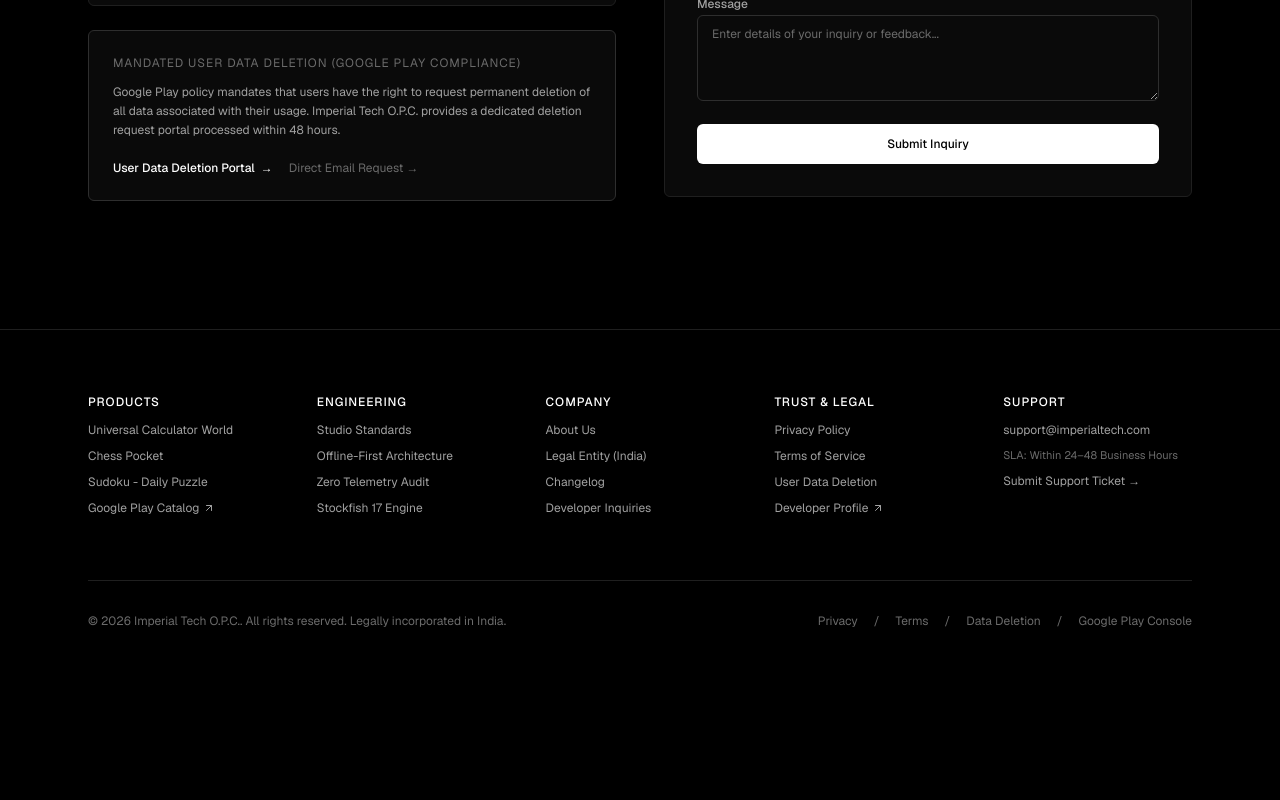
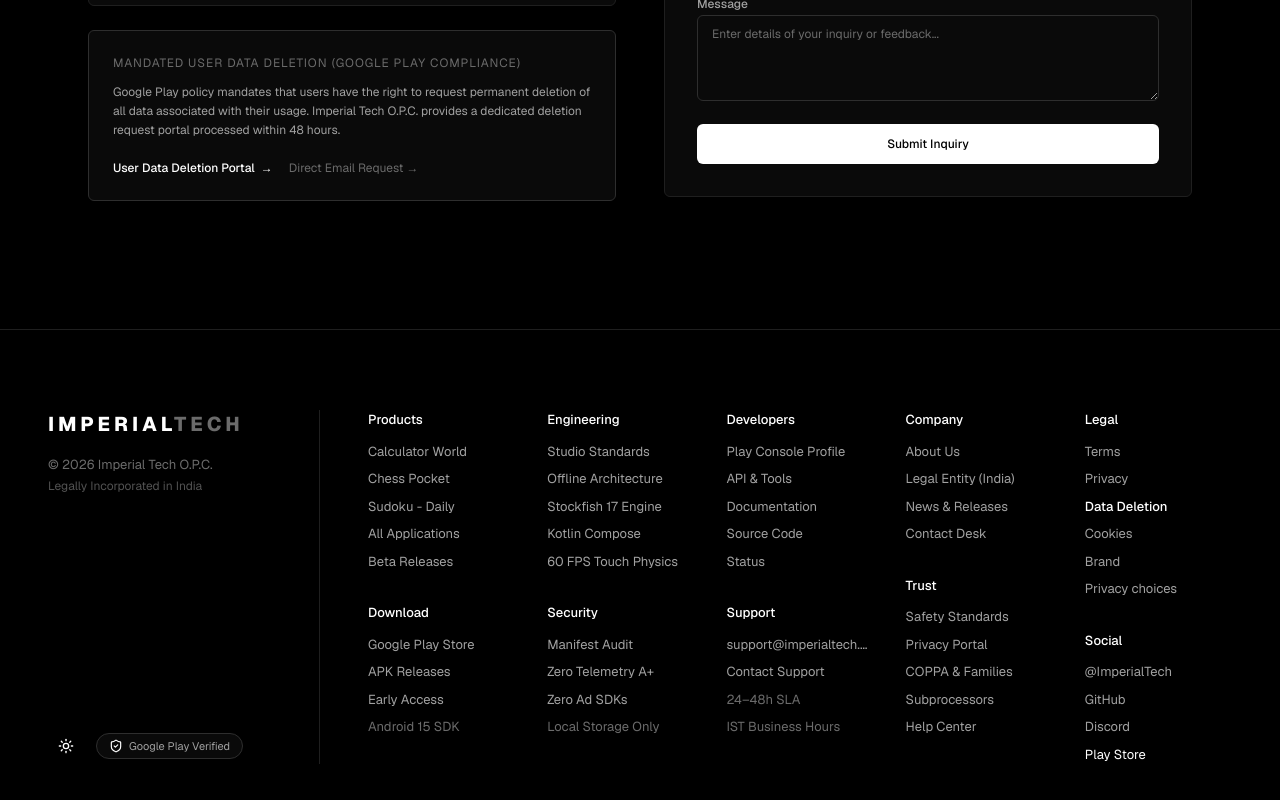
Before and after one commit to som2077/Imperial, a Next.js app: page / in a window 1280 px wide. Shown: the part 5985-6785 px from the top of the page. Before the commit the page ends 6678 px from the top, so only its background shows below. Built offline with nearby package versions, Linux system fonts and the light colour scheme; no server answers.

Commit message:
feat: redesign footer to exactly match x.ai/SpaceX 5-column dual-tier split layout

```diff
--- a/src/components/landing/imperial-footer.tsx
+++ b/src/components/landing/imperial-footer.tsx
@@ -3,195 +3,389 @@
 import * as React from "react";
 import Link from "next/link";
 import { siteConfig } from "@/config/site";
-import { ArrowUpRight } from "lucide-react";
+import { ThemeToggle } from "@/components/theme-toggle";
+import { ArrowUpRight, CheckCircle2, ShieldCheck, Sun } from "lucide-react";
 
 export function ImperialFooter() {
   return (
-    <footer className="bg-black text-white border-t border-[#1F1F1F]">
-      <div className="container mx-auto max-w-[1200px] px-6 lg:px-12 py-16">
-        {/* Multi-column link lists (design.md spec) */}
-        <div className="grid grid-cols-2 md:grid-cols-4 lg:grid-cols-5 gap-10">
-          {/* Column 1: Studio Apps */}
-          <div className="space-y-3">
-            <h4 className="font-mono text-xs uppercase tracking-[0.08em] text-white font-medium">
-              Products
-            </h4>
-            <ul className="space-y-2.5 text-xs text-[#A1A1A1]">
+    <footer className="bg-black text-white border-t border-[#1F1F1F] font-sans antialiased">
+      <div className="container mx-auto max-w-[1400px] px-6 lg:px-12 py-16 lg:py-20">
+        <div className="grid grid-cols-1 lg:grid-cols-12 gap-12 lg:gap-8 items-start">
+          {/* ============================================================== */}
+          {/* LEFT SECTION: Logo, Copyright, Divider & Bottom Pills          */}
+          {/* ============================================================== */}
+          <div className="lg:col-span-3 lg:border-r lg:border-[#1F1F1F] lg:pr-8 flex flex-col justify-between h-full min-h-[340px]">
+            <div>
+              {/* Stylized Modern Tech Logo Wordmark (SPACEX style) */}
+              <Link
+                href="/"
+                className="inline-block tracking-[0.2em] font-extrabold text-white text-lg sm:text-xl font-mono uppercase hover:opacity-80 transition-opacity"
+              >
+                IMPERIAL<span className="text-[#6B6B6B]">TECH</span>
+              </Link>
+
+              {/* Exact Copyright line */}
+              <p className="mt-4 text-[13px] text-[#6B6B6B] leading-relaxed">
+                &copy; {new Date().getFullYear()} {siteConfig.company.legalName}
+              </p>
+              <p className="text-[12px] text-[#525252] mt-0.5">
+                Legally Incorporated in India
+              </p>
+            </div>
+
+            {/* Bottom Left: Theme Toggle & Verified Pill Badge */}
+            <div className="mt-12 lg:mt-auto pt-6 flex items-center gap-3">
+              <ThemeToggle />
+              <div className="inline-flex items-center gap-1.5 rounded-full border border-[#2E2E2E] bg-[#0A0A0A] px-3 py-1 text-[11px] text-[#A1A1A1]">
+                <ShieldCheck className="size-3.5 text-white" />
+                <span>Google Play Verified</span>
+              </div>
+            </div>
+          </div>
+
+          {/* ============================================================== */}
+          {/* RIGHT SECTION: 5-Column Grid with 2-tier stacked link groups   */}
+          {/* ============================================================== */}
+          <div className="lg:col-span-9 lg:pl-4">
+            <div className="grid grid-cols-2 sm:grid-cols-3 lg:grid-cols-5 gap-y-10 gap-x-6 sm:gap-x-8 text-[13px]">
+              {/* COLUMN 1: Products & Download */}
+              <div className="space-y-8">
+                <div>
+                  <h4 className="text-white font-medium mb-3">Products</h4>
+                  <ul className="space-y-2 text-[#A1A1A1]">
                     <li>
-                <Link href="#portfolio" className="hover:text-white transition-colors">
-                  Universal Calculator World
+                      <Link href="#portfolio" className="hover:text-white transition-colors block">
+                        Calculator World
                       </Link>
                     </li>
                     <li>
-                <Link href="#portfolio" className="hover:text-white transition-colors">
+                      <Link href="#portfolio" className="hover:text-white transition-colors block">
                         Chess Pocket
                       </Link>
                     </li>
                     <li>
-                <Link href="#portfolio" className="hover:text-white transition-colors">
-                  Sudoku - Daily Puzzle
+                      <Link href="#portfolio" className="hover:text-white transition-colors block">
+                        Sudoku - Daily
                       </Link>
+                    </li>
+                    <li>
+                      <Link href="#portfolio" className="hover:text-white transition-colors block">
+                        All Applications
+                      </Link>
+                    </li>
+                    <li>
+                      <Link href="/changelog" className="hover:text-white transition-colors block">
+                        Beta Releases
+                      </Link>
+                    </li>
+                  </ul>
+                </div>
+
+                <div>
+                  <h4 className="text-white font-medium mb-3">Download</h4>
+                  <ul className="space-y-2 text-[#A1A1A1]">
+                    <li>
+                      <a
+                        href={siteConfig.company.googlePlayStoreUrl}
+                        target="_blank"
+                        rel="noopener noreferrer"
+                        className="hover:text-white transition-colors block"
+                      >
+                        Google Play Store
+                      </a>
+                    </li>
+                    <li>
+                      <Link href="#portfolio" className="hover:text-white transition-colors block">
+                        APK Releases
+                      </Link>
+                    </li>
+                    <li>
+                      <Link href="#contact" className="hover:text-white transition-colors block">
+                        Early Access
+                      </Link>
+                    </li>
+                    <li>
+                      <span className="text-[#6B6B6B] block">Android 15 SDK</span>
+                    </li>
+                  </ul>
+                </div>
+              </div>
+
+              {/* COLUMN 2: Engineering & Security */}
+              <div className="space-y-8">
+                <div>
+                  <h4 className="text-white font-medium mb-3">Engineering</h4>
+                  <ul className="space-y-2 text-[#A1A1A1]">
+                    <li>
+                      <Link href="#standards" className="hover:text-white transition-colors block">
+                        Studio Standards
+                      </Link>
+                    </li>
+                    <li>
+                      <Link href="#standards" className="hover:text-white transition-colors block">
+                        Offline Architecture
+                      </Link>
+                    </li>
+                    <li>
+                      <Link href="#standards" className="hover:text-white transition-colors block">
+                        Stockfish 17 Engine
+                      </Link>
+                    </li>
+                    <li>
+                      <Link href="#standards" className="hover:text-white transition-colors block">
+                        Kotlin Compose
+                      </Link>
+                    </li>
+                    <li>
+                      <Link href="#standards" className="hover:text-white transition-colors block">
+                        60 FPS Touch Physics
+                      </Link>
+                    </li>
+                  </ul>
+                </div>
+
+                <div>
+                  <h4 className="text-white font-medium mb-3">Security</h4>
+                  <ul className="space-y-2 text-[#A1A1A1]">
+                    <li>
+                      <Link href="#standards" className="hover:text-white transition-colors block">
+                        Manifest Audit
+                      </Link>
+                    </li>
+                    <li>
+                      <Link href="/privacy" className="hover:text-white transition-colors block">
+                        Zero Telemetry A+
+                      </Link>
+                    </li>
+                    <li>
+                      <Link href="#standards" className="hover:text-white transition-colors block">
+                        Zero Ad SDKs
+                      </Link>
+                    </li>
+                    <li>
+                      <span className="text-[#6B6B6B] block">Local Storage Only</span>
+                    </li>
+                  </ul>
+                </div>
+              </div>
+
+              {/* COLUMN 3: Developers & Support */}
+              <div className="space-y-8">
+                <div>
+                  <h4 className="text-white font-medium mb-3">Developers</h4>
+                  <ul className="space-y-2 text-[#A1A1A1]">
+                    <li>
+                      <a
+                        href={siteConfig.company.googlePlayStoreUrl}
+                        target="_blank"
+                        rel="noopener noreferrer"
+                        className="hover:text-white transition-colors block"
+                      >
+                        Play Console Profile
+                      </a>
+                    </li>
+                    <li>
+                      <Link href="#portfolio" className="hover:text-white transition-colors block">
+                        API &amp; Tools
+                      </Link>
+                    </li>
+                    <li>
+                      <Link href="/docs" className="hover:text-white transition-colors block">
+                        Documentation
+                      </Link>
+                    </li>
+                    <li>
+                      <a
+                        href={siteConfig.socials.github}
+                        target="_blank"
+                        rel="noopener noreferrer"
+                        className="hover:text-white transition-colors block"
+                      >
+                        Source Code
+                      </a>
+                    </li>
+                    <li>
+                      <Link href="/changelog" className="hover:text-white transition-colors block">
+                        Status
+                      </Link>
+                    </li>
+                  </ul>
+                </div>
+
+                <div>
+                  <h4 className="text-white font-medium mb-3">Support</h4>
+                  <ul className="space-y-2 text-[#A1A1A1]">
+                    <li>
+                      <a
+                        href={`mailto:${siteConfig.company.supportEmail}`}
+                        className="hover:text-white transition-colors block truncate"
+                      >
+                        {siteConfig.company.supportEmail}
+                      </a>
+                    </li>
+                    <li>
+                      <Link href="#contact" className="hover:text-white transition-colors block">
+                        Contact Support
+                      </Link>
+                    </li>
+                    <li>
+                      <span className="text-[#6B6B6B] block">24–48h SLA</span>
+                    </li>
+                    <li>
+                      <span className="text-[#6B6B6B] block">IST Business Hours</span>
+                    </li>
+                  </ul>
+                </div>
+              </div>
+
+              {/* COLUMN 4: Company & Trust */}
+              <div className="space-y-8">
+                <div>
+                  <h4 className="text-white font-medium mb-3">Company</h4>
+                  <ul className="space-y-2 text-[#A1A1A1]">
+                    <li>
+                      <Link href="#about" className="hover:text-white transition-colors block">
+                        About Us
+                      </Link>
+                    </li>
+                    <li>
+                      <Link href="#about" className="hover:text-white transition-colors block">
+                        Legal Entity (India)
+                      </Link>
+                    </li>
+                    <li>
+                      <Link href="/changelog" className="hover:text-white transition-colors block">
+                        News &amp; Releases
+                      </Link>
+                    </li>
+                    <li>
+                      <Link href="#contact" className="hover:text-white transition-colors block">
+                        Contact Desk
+                      </Link>
+                    </li>
+                  </ul>
+                </div>
+
+                <div>
+                  <h4 className="text-white font-medium mb-3">Trust</h4>
+                  <ul className="space-y-2 text-[#A1A1A1]">
+                    <li>
+                      <Link href="/privacy" className="hover:text-white transition-colors block">
+                        Safety Standards
+                      </Link>
+                    </li>
+                    <li>
+                      <Link href="/privacy" className="hover:text-white transition-colors block">
+                        Privacy Portal
+                      </Link>
+                    </li>
+                    <li>
+                      <Link href="/privacy" className="hover:text-white transition-colors block">
+                        COPPA &amp; Families
+                      </Link>
+                    </li>
+                    <li>
+                      <Link href="/privacy" className="hover:text-white transition-colors block">
+                        Subprocessors
+                      </Link>
+                    </li>
+                    <li>
+                      <Link href="#contact" className="hover:text-white transition-colors block">
+                        Help Center
+                      </Link>
+                    </li>
+                  </ul>
+                </div>
+              </div>
+
+              {/* COLUMN 5: Legal & Social */}
+              <div className="space-y-8">
+                <div>
+                  <h4 className="text-white font-medium mb-3">Legal</h4>
+                  <ul className="space-y-2 text-[#A1A1A1]">
+                    <li>
+                      <Link href="/terms" className="hover:text-white transition-colors block">
+                        Terms
+                      </Link>
+                    </li>
+                    <li>
+                      <Link href="/privacy" className="hover:text-white transition-colors block">
+                        Privacy
+                      </Link>
+                    </li>
+                    <li>
+                      <Link
+                        href="/data-deletion"
+                        className="hover:text-white transition-colors block text-white font-medium"
+                      >
+                        Data Deletion
+                      </Link>
+                    </li>
+                    <li>
+                      <Link href="/privacy" className="hover:text-white transition-colors block">
+                        Cookies
+                      </Link>
+                    </li>
+                    <li>
+                      <Link href="/terms" className="hover:text-white transition-colors block">
+                        Brand
+                      </Link>
+                    </li>
+                    <li>
+                      <Link href="/privacy" className="hover:text-white transition-colors block">
+                        Privacy choices
+                      </Link>
+                    </li>
+                  </ul>
+                </div>
+
+                <div>
+                  <h4 className="text-white font-medium mb-3">Social</h4>
+                  <ul className="space-y-2 text-[#A1A1A1]">
+                    <li>
+                      <a
+                        href={siteConfig.socials.twitter}
+                        target="_blank"
+                        rel="noopener noreferrer"
+                        className="hover:text-white transition-colors block"
+                      >
+                        @ImperialTech
+                      </a>
+                    </li>
+                    <li>
+                      <a
+                        href={siteConfig.socials.github}
+                        target="_blank"
+                        rel="noopener noreferrer"
+                        className="hover:text-white transition-colors block"
+                      >
+                        GitHub
+                      </a>
+                    </li>
+                    <li>
+                      <a
+                        href={siteConfig.socials.discord}
+                        target="_blank"
+                        rel="noopener noreferrer"
+                        className="hover:text-white transition-colors block"
+                      >
+                        Discord
+                      </a>
                     </li>
                     <li>
                       <a
                         href={siteConfig.company.googlePlayStoreUrl}
                         target="_blank"
                         rel="noopener noreferrer"
-                  className="hover:text-white transition-colors inline-flex items-center gap-1"
+                        className="hover:text-white transition-colors block text-white"
                       >
-                  <span>Google Play Catalog</span>
-                  <ArrowUpRight className="size-3" />
+                        Play Store
                       </a>
                     </li>
                   </ul>
                 </div>
-
-          {/* Column 2: Engineering */}
-          <div className="space-y-3">
-            <h4 className="font-mono text-xs uppercase tracking-[0.08em] text-white font-medium">
-              Engineering
-            </h4>
-            <ul className="space-y-2.5 text-xs text-[#A1A1A1]">
-              <li>
-                <Link href="#standards" className="hover:text-white transition-colors">
-                  Studio Standards
-                </Link>
-              </li>
-              <li>
-                <Link href="#standards" className="hover:text-white transition-colors">
-                  Offline-First Architecture
-                </Link>
-              </li>
-              <li>
-                <Link href="#standards" className="hover:text-white transition-colors">
-                  Zero Telemetry Audit
-                </Link>
-              </li>
-              <li>
-                <Link href="#standards" className="hover:text-white transition-colors">
-                  Stockfish 17 Engine
-                </Link>
-              </li>
-            </ul>
-          </div>
-
-          {/* Column 3: Corporate Studio */}
-          <div className="space-y-3">
-            <h4 className="font-mono text-xs uppercase tracking-[0.08em] text-white font-medium">
-              Company
-            </h4>
-            <ul className="space-y-2.5 text-xs text-[#A1A1A1]">
-              <li>
-                <Link href="#about" className="hover:text-white transition-colors">
-                  About Us
-                </Link>
-              </li>
-              <li>
-                <Link href="#about" className="hover:text-white transition-colors">
-                  Legal Entity (India)
-                </Link>
-              </li>
-              <li>
-                <Link href="/changelog" className="hover:text-white transition-colors">
-                  Changelog
-                </Link>
-              </li>
-              <li>
-                <Link href="#contact" className="hover:text-white transition-colors">
-                  Developer Inquiries
-                </Link>
-              </li>
-            </ul>
-          </div>
-
-          {/* Column 4: Trust & Google Play Legal */}
-          <div className="space-y-3">
-            <h4 className="font-mono text-xs uppercase tracking-[0.08em] text-white font-medium">
-              Trust &amp; Legal
-            </h4>
-            <ul className="space-y-2.5 text-xs text-[#A1A1A1]">
-              <li>
-                <Link href="/privacy" className="hover:text-white transition-colors">
-                  Privacy Policy
-                </Link>
-              </li>
-              <li>
-                <Link href="/terms" className="hover:text-white transition-colors">
-                  Terms of Service
-                </Link>
-              </li>
-              <li>
-                <Link href="/data-deletion" className="hover:text-white transition-colors">
-                  User Data Deletion
-                </Link>
-              </li>
-              <li>
-                <a
-                  href={siteConfig.company.googlePlayStoreUrl}
-                  target="_blank"
-                  rel="noopener noreferrer"
-                  className="hover:text-white transition-colors inline-flex items-center gap-1"
-                >
-                  <span>Developer Profile</span>
-                  <ArrowUpRight className="size-3" />
-                </a>
-              </li>
-            </ul>
-          </div>
-
-          {/* Column 5: Support Desk */}
-          <div className="space-y-3">
-            <h4 className="font-mono text-xs uppercase tracking-[0.08em] text-white font-medium">
-              Support
-            </h4>
-            <ul className="space-y-2.5 text-xs text-[#A1A1A1]">
-              <li>
-                <a
-                  href={`mailto:${siteConfig.company.supportEmail}`}
-                  className="hover:text-white transition-colors font-mono"
-                >
-                  {siteConfig.company.supportEmail}
-                </a>
-              </li>
-              <li className="font-mono text-[11px] text-[#6B6B6B]">
-                SLA: {siteConfig.company.responseTimeSLA}
-              </li>
-              <li>
-                <Link href="#contact" className="hover:text-white transition-colors">
-                  Submit Support Ticket →
-                </Link>
-              </li>
-            </ul>
               </div>
             </div>
-
-        {/* Bottom Bar: Copyright in --text-subtle (#6B6B6B) */}
-        <div className="mt-16 pt-8 border-t border-[#1F1F1F] flex flex-col sm:flex-row items-center justify-between gap-4 text-xs font-mono text-[#6B6B6B]">
-          <p>
-            &copy; {new Date().getFullYear()} {siteConfig.company.legalName}. All rights reserved.
-            Legally incorporated in India.
-          </p>
-          <div className="flex items-center gap-4">
-            <Link href="/privacy" className="hover:text-[#A1A1A1] transition-colors">
-              Privacy
-            </Link>
-            <span>/</span>
-            <Link href="/terms" className="hover:text-[#A1A1A1] transition-colors">
-              Terms
-            </Link>
-            <span>/</span>
-            <Link href="/data-deletion" className="hover:text-[#A1A1A1] transition-colors">
-              Data Deletion
-            </Link>
-            <span>/</span>
-            <a
-              href={siteConfig.company.googlePlayStoreUrl}
-              target="_blank"
-              rel="noopener noreferrer"
-              className="hover:text-[#A1A1A1] transition-colors"
-            >
-              Google Play Console
-            </a>
           </div>
         </div>
       </div>
```
Lines whose indentation alone changed are shown as unchanged.
